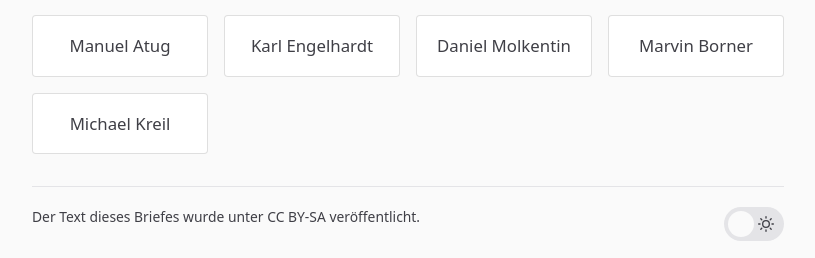
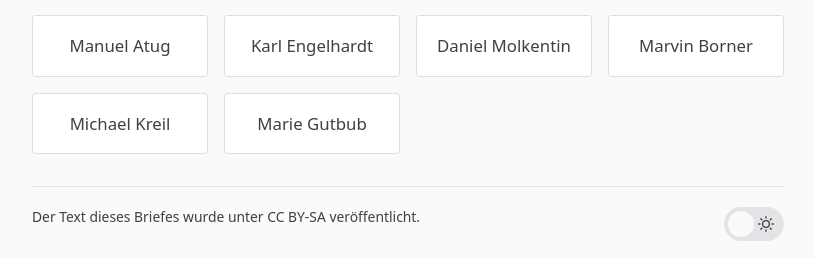
Before and after one commit to itrich/vsh-bleibt, a Jekyll site: the page built from OFFENERBRIEF.md, in a window 1280 px wide and 900 px high, scrolled down 3350 px. Shown: the part 639-897 px from the top of the window, without its empty margins (232-1047 px from the left). Built offline with Jekyll 4.4.1, drawn with Linux system fonts in a browser that asks for light colours.

Commit message:
Update signees.yml

```diff
--- a/_data/signees.yml
+++ b/_data/signees.yml
@@ -7,3 +7,4 @@
 - name: Daniel Molkentin
 - name: Marvin Borner
 - name: Michael Kreil
+- name: Marie Gutbub
```
